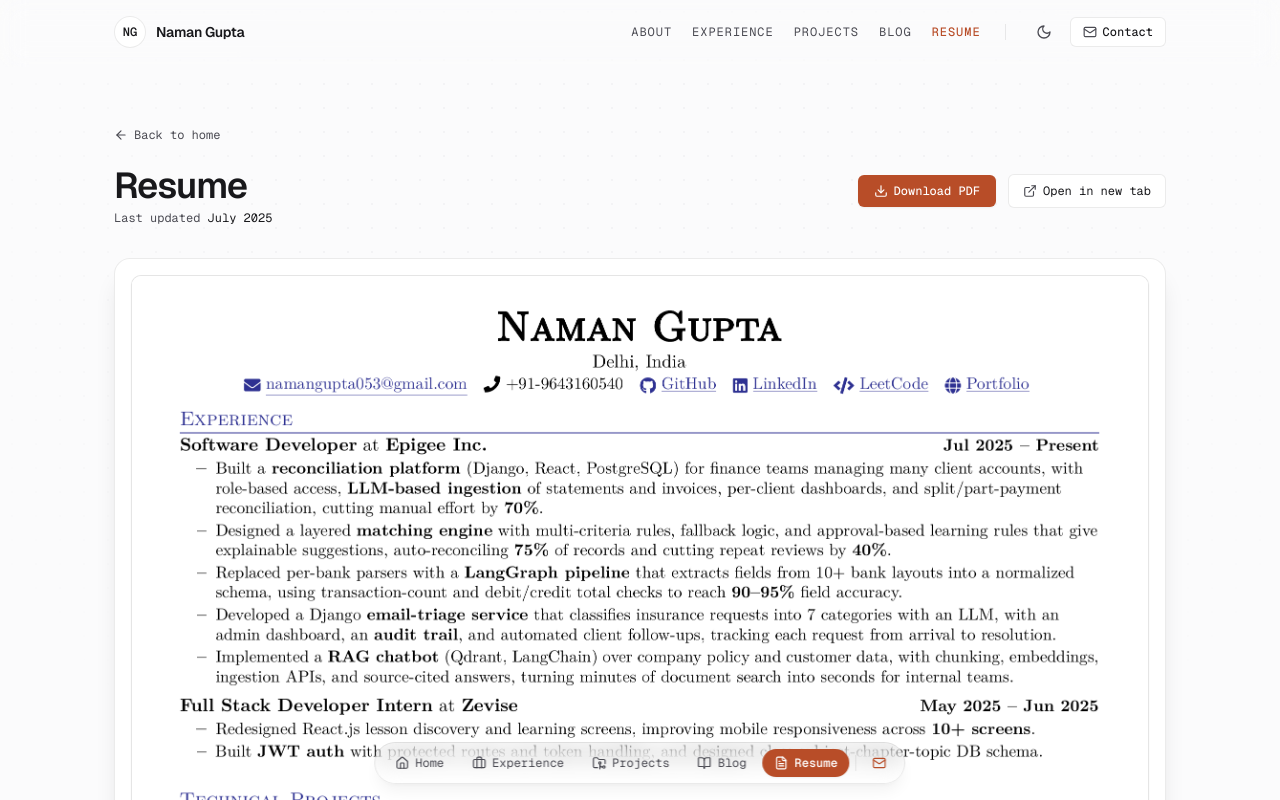
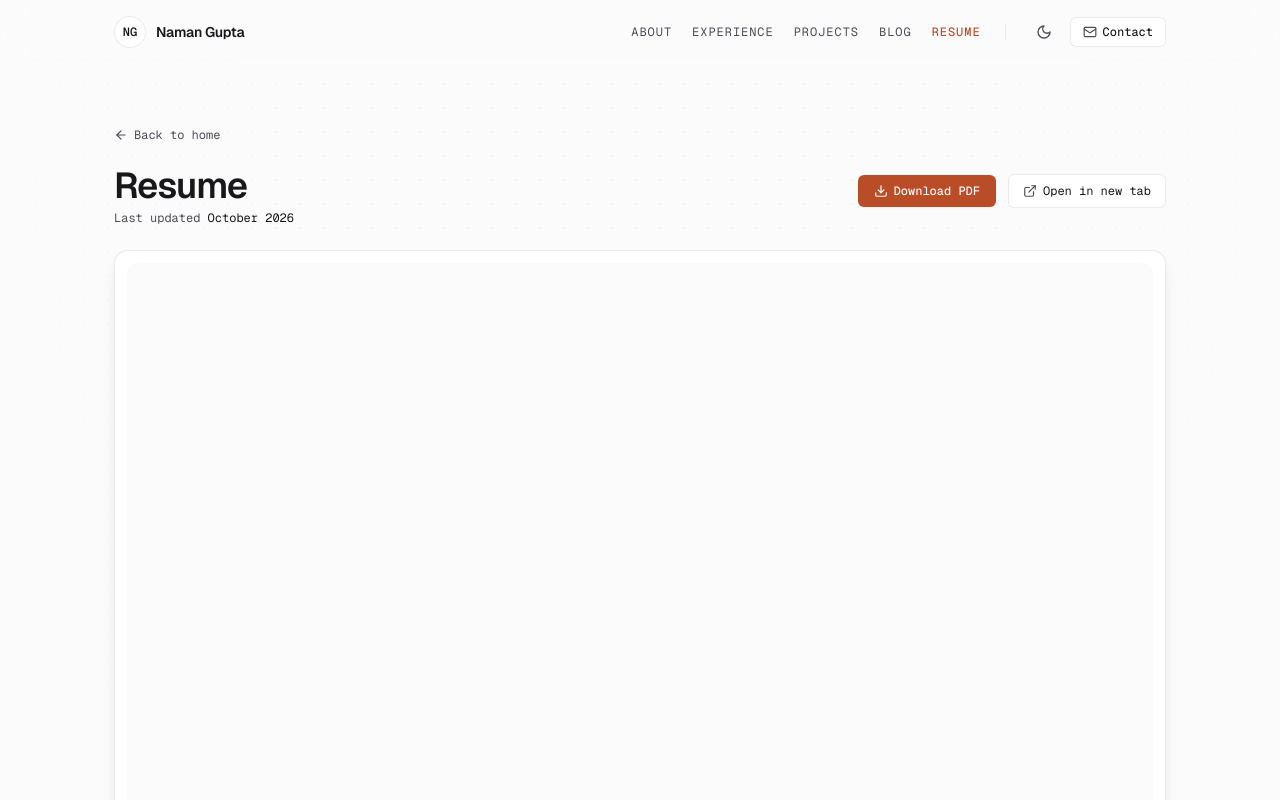
Before and after one commit to namangupta08/Portfolio, a Next.js app: page /resume in a window 1280 px wide. Shown: the top 800 px of the page. Built offline with nearby package versions, Linux system fonts and the light colour scheme.

Commit message:
fix: embed interactive PDF resume with clickable links, remove floating dock, and update resume date to October 2026

```diff
--- a/src/app/components/BottomNav.tsx
+++ /dev/null
@@ -1,115 +0,0 @@
-"use client";
-
-import React, { useEffect, useState } from "react";
-import Link from "next/link";
-import { usePathname } from "next/navigation";
-import {
-  Home,
-  Briefcase,
-  FolderGit2,
-  BookOpen,
-  FileText,
-  Mail,
-} from "lucide-react";
-
-interface NavDockItem {
-  name: string;
-  href: string;
-  icon: React.ElementType;
-  isExternal?: boolean;
-  sectionId?: string;
-}
-
-const dockItems: NavDockItem[] = [
-  { name: "Home", href: "/", icon: Home },
-  { name: "Experience", href: "/#experience", sectionId: "experience", icon: Briefcase },
-  { name: "Projects", href: "/#projects", sectionId: "projects", icon: FolderGit2 },
-  { name: "Blog", href: "/blog", icon: BookOpen },
-  { name: "Resume", href: "/resume", icon: FileText },
-];
-
-export default function BottomNav() {
-  const pathname = usePathname();
-  const [activeSection, setActiveSection] = useState("");
-
-  useEffect(() => {
-    if (pathname !== "/") return;
-
-    const sections = ["experience", "projects", "writing", "about"];
-    const observers: IntersectionObserver[] = [];
-
-    sections.forEach((id) => {
-      const el = document.getElementById(id);
-      if (!el) return;
-
-      const observer = new IntersectionObserver(
-        (entries) => {
-          entries.forEach((entry) => {
-            if (entry.isIntersecting) {
-              setActiveSection(id);
-            }
-          });
-        },
-        { rootMargin: "-30% 0px -50% 0px" }
-      );
-
-      observer.observe(el);
-      observers.push(observer);
-    });
-
-    return () => observers.forEach((obs) => obs.disconnect());
-  }, [pathname]);
-
-  const isActive = (item: NavDockItem) => {
-    if (item.href === "/" && pathname === "/" && (!activeSection || activeSection === "about")) {
-      return true;
-    }
-    if (item.sectionId && pathname === "/" && activeSection === item.sectionId) {
-      return true;
-    }
-    if (item.href !== "/" && !item.sectionId && pathname.startsWith(item.href)) {
-      return true;
-    }
-    return false;
-  };
-
-  return (
-    <nav
-      aria-label="Bottom Navigation Dock"
-      className="fixed bottom-4 left-1/2 -translate-x-1/2 z-40 max-w-fit px-2 py-1.5 rounded-full border border-border bg-surface/90 backdrop-blur-md shadow-lg shadow-black/5 dark:shadow-black/20 flex items-center gap-1 transition-all duration-300"
-    >
-      {dockItems.map((item) => {
-        const Icon = item.icon;
-        const active = isActive(item);
-
-        return (
-          <Link
-            key={item.name}
-            href={item.href}
-            className={`relative flex items-center gap-1.5 px-3 py-1.5 rounded-full text-xs font-mono transition-all btn-press ${
-              active
-                ? "bg-accent text-white dark:text-[#0A0A0B] font-semibold shadow-sm"
-                : "text-muted hover:text-foreground hover:bg-surface-subtle"
-            }`}
-            aria-current={active ? "page" : undefined}
-          >
-            <Icon className="w-3.5 h-3.5 flex-shrink-0" aria-hidden="true" />
-            <span className="hidden sm:inline">{item.name}</span>
-          </Link>
-        );
-      })}
-
-      <div className="h-4 w-px bg-border mx-0.5" aria-hidden="true" />
-
-      {/* Quick email CTA button */}
-      <a
-        href="mailto:namangupta053@gmail.com"
-        className="flex items-center gap-1.5 px-2.5 py-1.5 rounded-full text-xs font-mono text-muted hover:text-foreground hover:bg-surface-subtle transition-colors btn-press"
-        aria-label="Send email to Naman Gupta"
-        title="Email Naman"
-      >
-        <Mail className="w-3.5 h-3.5 text-accent" aria-hidden="true" />
-      </a>
-    </nav>
-  );
-}
--- a/src/app/layout.tsx
+++ b/src/app/layout.tsx
@@ -3,7 +3,6 @@
 import "./globals.css";
 import Navbar from "./components/Navbar";
 import Footer from "./components/Footer";
-import BottomNav from "./components/BottomNav";
 import SpotlightBackground from "./components/SpotlightBackground";
 import { siteConfig } from "@/data/site";
 import { Analytics } from "@vercel/analytics/react";
@@ -88,7 +87,6 @@
         </main>
 
         <Footer />
-        <BottomNav />
         {process.env.VERCEL ? <Analytics /> : null}
       </body>
     </html>
--- a/src/app/resume/page.tsx
+++ b/src/app/resume/page.tsx
@@ -17,7 +17,7 @@
   const fileExists = fs.existsSync(resumePdfPath);
 
   return (
-    <div className="py-10 sm:py-14 space-y-8 pb-36 sm:pb-40">
+    <div className="py-10 sm:py-14 space-y-6 pb-16">
       {/* Top Header */}
       <div className="space-y-4">
         <Link
@@ -64,16 +64,32 @@
         </div>
       </div>
 
-      {/* 100% Full View Resume Container */}
+      {/* Embedded Real PDF Viewer with Clickable Links and Zoomed-Out Fit */}
       {fileExists ? (
-        <div className="w-full rounded-[16px] border border-border bg-surface p-2 sm:p-4 shadow-xl">
-          <div className="relative w-full rounded-[10px] overflow-hidden bg-white shadow-sm border border-black/10">
-            {/* 100% Full High-Resolution Resume Page */}
-            <img
-              src="/Naman-Gupta-Resume.png"
-              alt="Naman Gupta Resume"
-              className="w-full h-auto object-contain block select-none"
-            />
+        <div className="w-full rounded-[14px] border border-border bg-surface p-2 sm:p-3 shadow-lg">
+          <div className="w-full h-[950px] sm:h-[1100px] md:h-[1200px] rounded-[10px] overflow-hidden bg-white">
+            <object
+              data="/Naman-Gupta-Resume.pdf#zoom=85&view=FitH&toolbar=0"
+              type="application/pdf"
+              className="w-full h-full rounded-[10px] border-0"
+            >
+              <iframe
+                src="/Naman-Gupta-Resume.pdf#zoom=85&view=FitH&toolbar=0"
+                className="w-full h-full rounded-[10px] border-0"
+                title="Naman Gupta Resume"
+              >
+                <div className="p-8 text-center text-sm text-muted space-y-3">
+                  <p>Your browser does not support inline PDF viewing.</p>
+                  <a
+                    href="/Naman-Gupta-Resume.pdf"
+                    download="Naman-Gupta-Resume.pdf"
+                    className="inline-flex items-center gap-1.5 text-accent underline"
+                  >
+                    Download Naman-Gupta-Resume.pdf directly
+                  </a>
+                </div>
+              </iframe>
+            </object>
           </div>
         </div>
       ) : (
--- a/src/data/site.ts
+++ b/src/data/site.ts
@@ -20,6 +20,6 @@
   ],
   resume: {
     path: "/Naman-Gupta-Resume.pdf",
-    lastUpdated: "July 2025",
+    lastUpdated: "October 2026",
   },
 };
```
Also changed, not shown: public/Naman-Gupta-Resume.png (deleted), 1 other file (tests, documents, lock files or other folders).
